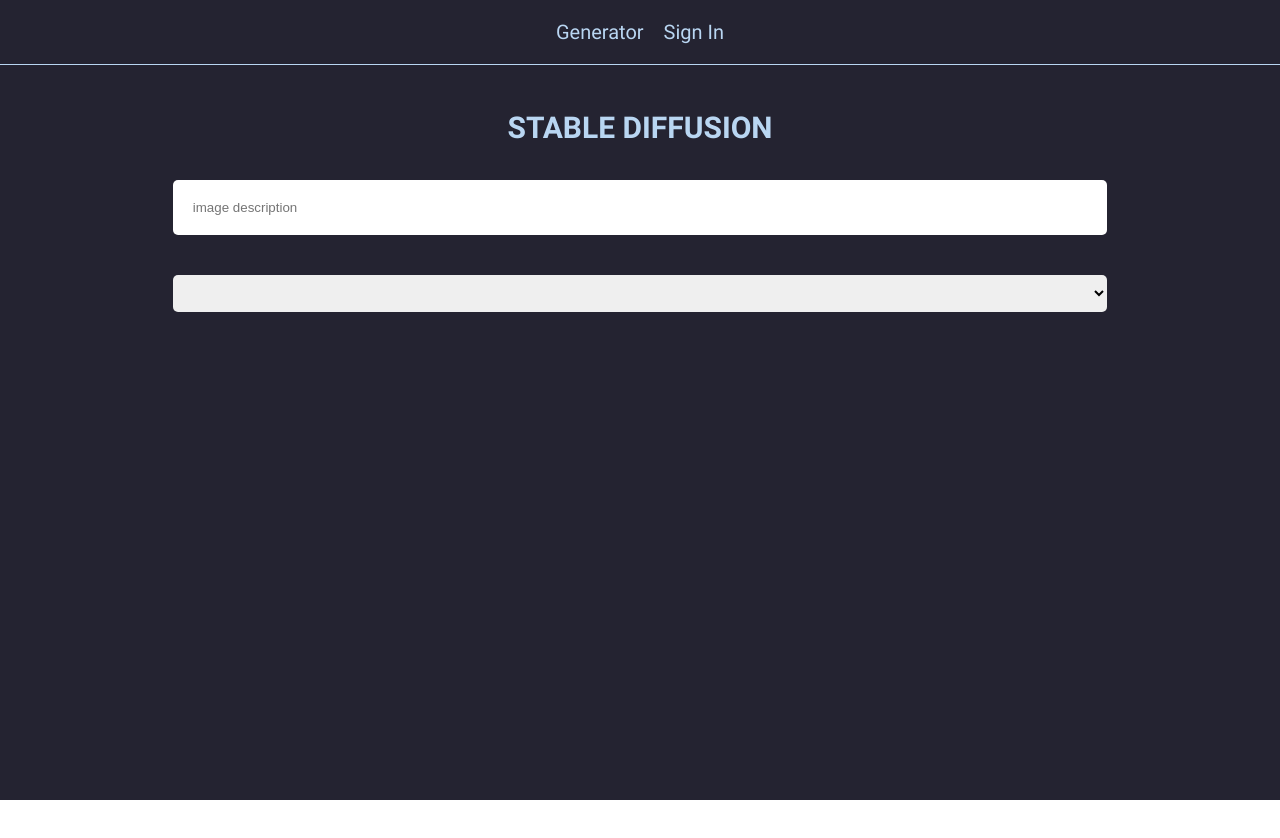
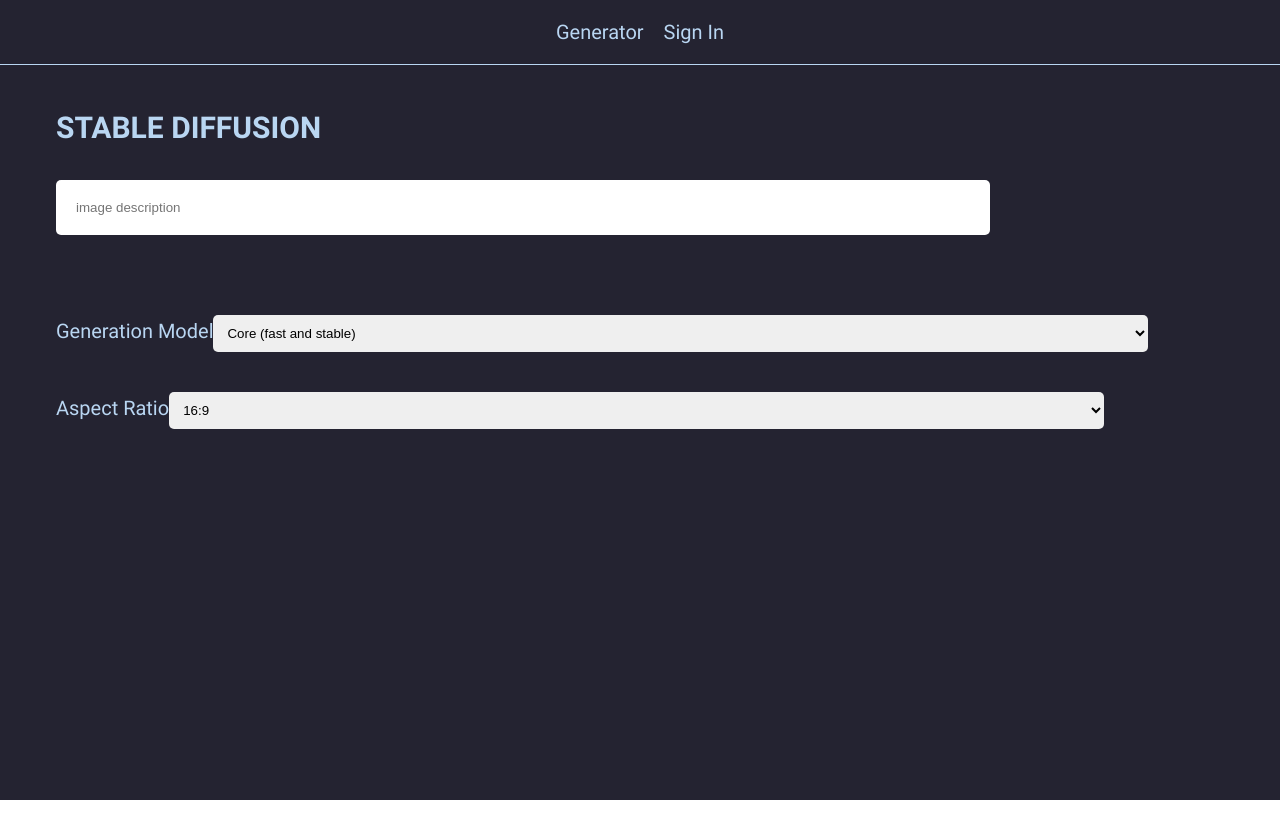
Before and after one commit to C-Rusty/stable-diffusion, a React (Create React App) app: page / in a window 1280 px wide. Shown: the top 838 px of the page. Built offline with nearby package versions, Linux system fonts and the light colour scheme.

Commit message:
generator layout changed & select components added

```diff
--- a/src/App.tsx
+++ b/src/App.tsx
@@ -1,5 +1,5 @@
-import Footer from "./components/Footer/Footer";
-import Header from "./components/Header/Header";
+import Footer from "./components/footer/Footer";
+import Header from "./components/header/Header";
 import './styles/components/App.scss';
 import { Route, Routes } from "react-router-dom";
 import { routes } from "./routes/routes";
--- a/src/components/Content/Generator/Generator.tsx
+++ b/src/components/Content/Generator/Generator.tsx
@@ -1,16 +1,98 @@
+import { useEffect, useRef, useState } from 'react';
+import Select from '../../common/Select';
 import './generator.scss';
+import { AspectRatios, GenModelsValue, Resolutions, SelectProps } from '../../../types/types';
 
 const Generator = () => {
+
+    const inputValue = useRef<HTMLInputElement | null>(null);
+
+    const genModelOptionsProps: SelectProps = {
+        className: 'generator__model-select',
+        id: 'model-select',
+        options: [
+            {value: 'sd3', text: 'SD3 (powerful)'},
+            {value: 'core', text: 'Core (fast and stable)'},
+            {value: 'stable-diffusion-v1-6', text: 'SD 1.6 (base model)'},
+            {value: 'stable-diffusion-xl-1024-v1-0', text: 'SDXL 1.0 (flexible-resolution base)'},
+        ],
+    };
+
+    const resolutionOptionProps: SelectProps = {
+        className: 'generator__resolution-select',
+        id: 'resolution-select',
+        options: [
+            {value: `1024x1024`, text: `1024x1024`},
+            {value: `1152x896`, text: `1152x896`},
+            {value: `896x1152`, text: `896x1152`},
+            {value: `1216x832`, text: `1216x832`},
+            {value: `1344x768`, text: `1344x768`},
+            {value: `768x1344`, text: `768x1344`},
+            {value: `1536x640`, text: `1536x640`},
+            {value: `640x1536`, text: `640x1536`},
+        ],
+    };
+
+    const aspectRatioProps: SelectProps = {
+        className: 'generator__aspect-ratio-select',
+        id: 'aspect-ratio-select',
+        options: [
+            {value: `16:9`, text: `16:9`},
+            {value: `1:1`, text: `1:1`},
+            {value: `21:9`, text: `21:9`},
+            {value: `2:3`, text: `2:3`},
+            {value: `3:2`, text: `3:2`},
+            {value: `4:5`, text: `4:5`},
+            {value: `5:4`, text: `5:4`},
+            {value: `9:16`, text: `9:16`},
+            {value: `9:21`, text: `9:21`},
+        ],
+    };
+
+    const [genModel, setGenModel] = useState<string>(`core`);
+    const [resolution, setResolution] = useState<string>(`1024x1024`);
+    const [aspectRatio, setAspectRatio] = useState<string>(`16:9`);
+
+    useEffect(() => {
+        console.log(genModel, resolution, aspectRatio);
+
+    }, [genModel, resolution, aspectRatio]);
+
     return(
         <section className="generator">
             <div className="container">
                 <div className="generator__inner">
-                    <h1 className="generator__headline">Stable Diffusion</h1>
-                    <input type="text" name="input" id="generate-image-prompt" placeholder='image description'  className="generator__input" />
-                    <select name="model-select" id="model-select" className="generator__model-select" defaultValue={`Select Model`}>
-                        <option value="Model 1"></option>
-                        <option value="Model 2"></option>
-                    </select>
+                    <label htmlFor="" className='generator__input-container'>
+                        <h1 className="generator__headline">Stable Diffusion</h1>
+                        <input type="text" name="input" id="generate-image-prompt" placeholder='image description'  className="generator__input" ref={inputValue} />
+                    </label>
+                    <label htmlFor="" className='generator__select-container'>
+                        <span className='generator__select-container-headline'>Generation Model</span>
+                        <Select
+                            optionProps={genModelOptionsProps}
+                            defaultValue={genModel}
+                            setSelectValue={setGenModel}
+                        />
+                    </label>
+                    {genModel === `core` || `sd3` ?
+                        <label htmlFor="" className='generator__select-container'>
+                            <span className='generator__select-container-headline'>Aspect Ratio</span>
+                            <Select
+                                optionProps={aspectRatioProps}
+                                defaultValue={aspectRatio}
+                                setSelectValue={setAspectRatio}
+                            />
+                        </label>
+                        :
+                        <label htmlFor="" className='generator__select-container'>
+                            <span className='generator__select-container-headline'>Image Resolution </span>
+                            <Select
+                                optionProps={resolutionOptionProps}
+                                defaultValue={resolution}
+                                setSelectValue={setResolution}
+                            />
+                        </label>
+                    }
                     <div className="generator__generated-image"></div>
                 </div>
             </div>
--- a/src/components/Content/Generator/generator.scss
+++ b/src/components/Content/Generator/generator.scss
@@ -43,7 +43,18 @@
         }
     }
 
-    &__model-select {
+    &__select-container, &__input-container {
+        width: 100%;
+
+        margin-bottom: 2rem;
+
+        &-headline {
+            @extend %Font-Regular-20px;
+            color: $colorLightBlue;
+        }
+    }
+
+    &__model-select, &__resolution-select, &__aspect-ratio-select {
         width: 80%;
 
         border: none;
@@ -51,6 +62,8 @@
 
         padding: 1rem;
 
+        margin-top: 2rem;
+
         &:focus {
             outline: none;
             transition: all .5s ease;
--- a/src/components/Main.tsx
+++ b/src/components/Main.tsx
@@ -1,4 +1,4 @@
-import Generator from "./Content/Generator/Generator";
+import Generator from "./Content/generator/Generator";
 
 const Main = () => {
     return(
--- /dev/null
+++ b/src/components/common/Select.tsx
@@ -0,0 +1,30 @@
+import { Dispatch, SetStateAction } from "react";
+import { SelectProps } from "../../types/types";
+
+const Select = (
+    {
+        optionProps,
+        defaultValue,
+        setSelectValue
+    }:
+    {
+        optionProps: SelectProps,
+        defaultValue: string,
+        setSelectValue: Dispatch<SetStateAction<string>>
+    }
+) => {
+    return(
+        <select
+            className={optionProps.className}
+            id={optionProps.id}
+            defaultValue={defaultValue}
+            onChange={(e) => setSelectValue(e.target.value)}
+        >
+            {optionProps.options.map((optionItem) =>
+                <option key={optionItem.text} value={optionItem.value}>{optionItem.text}</option>
+            )}
+        </select>
+    );
+};
+
+export default Select;
--- a/src/routes/routes.ts
+++ b/src/routes/routes.ts
@@ -1,5 +1,5 @@
-import SignIn from "../components/Content/Accounts/SignIn";
-import Generator from "../components/Content/Generator/Generator";
+import SignIn from "../components/Content/signIn/SignIn";
+import Generator from "../components/Content/generator/Generator";
 
 export const routes = {
     accounts: {
--- /dev/null
+++ b/src/types/types.ts
@@ -0,0 +1,26 @@
+export type SelectProps = {
+    className: string,
+    id: string,
+    options: Array<GenModelsProps | ResolutionsProps | AspectRatiosProps>
+};
+
+export type GenModelsValue = `sd3` | `core` | `stable-diffusion-v1-6` | `stable-diffusion-xl-1024-v1-0`;
+export type GenModelsText = `SD3 (powerful)` | `Core (fast and stable)` | `SD 1.6 (base model)` | `SDXL 1.0 (flexible-resolution base)`;
+
+export type Resolutions = `1024x1024` | `1152x896` | `896x1152` | `1216x832` | `1344x768` | `768x1344` | `1536x640` | `640x1536`;
+export type AspectRatios = `16:9` | `1:1` | `21:9` | `2:3` | `3:2` | `4:5` | `5:4` | `9:16` | `9:21`;
+
+export type GenModelsProps = {
+    value: GenModelsValue,
+    text: GenModelsText
+};
+
+export type ResolutionsProps = {
+    value: Resolutions,
+    text: Resolutions
+};
+
+export type AspectRatiosProps = {
+    value: AspectRatios,
+    text: AspectRatios
+};
```
Also changed, not shown: src/components/Content/signIn/SignIn.tsx (renamed from src/components/Content/Accounts/SignIn.tsx), src/components/Content/signIn/signIn.scss (added).
